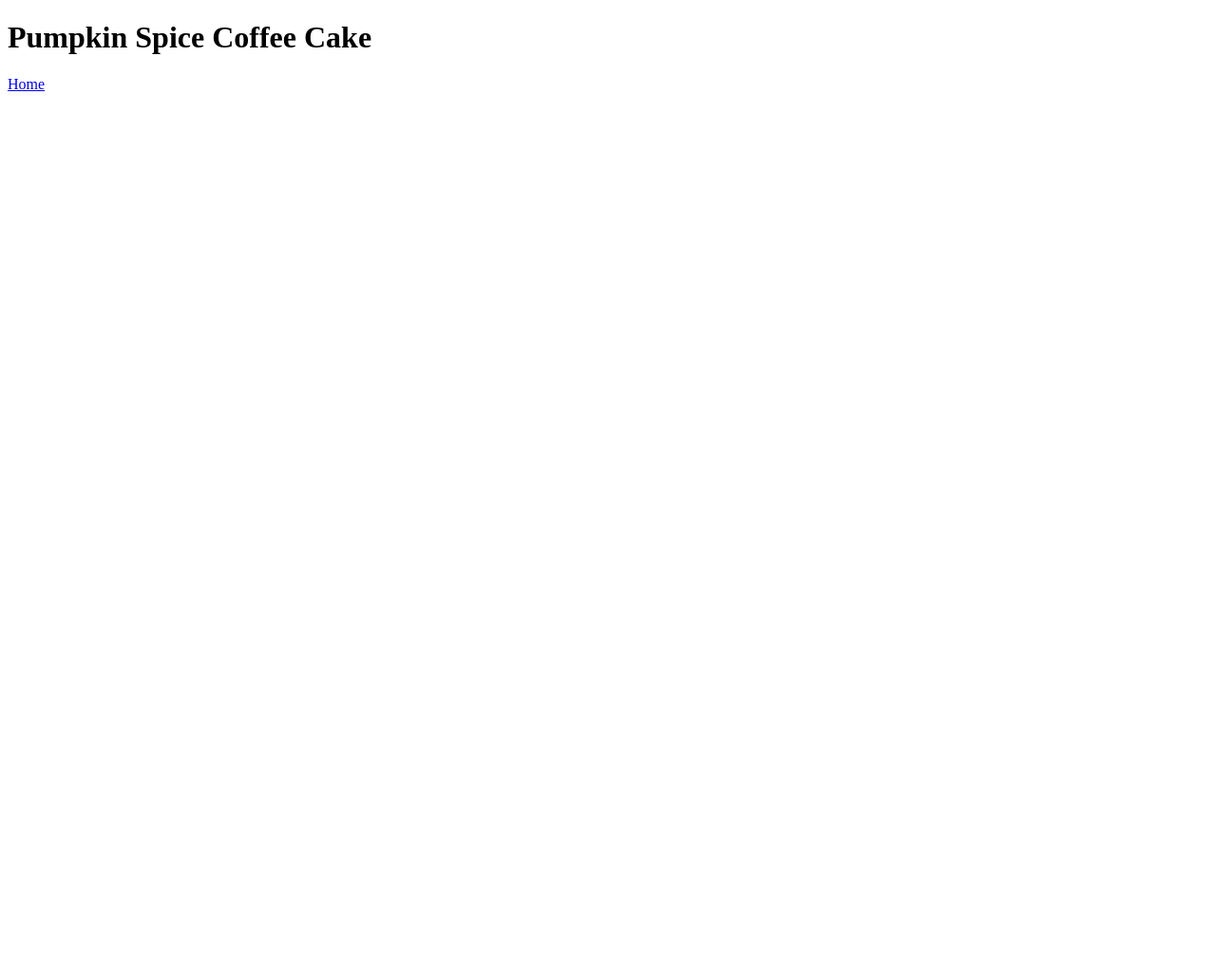
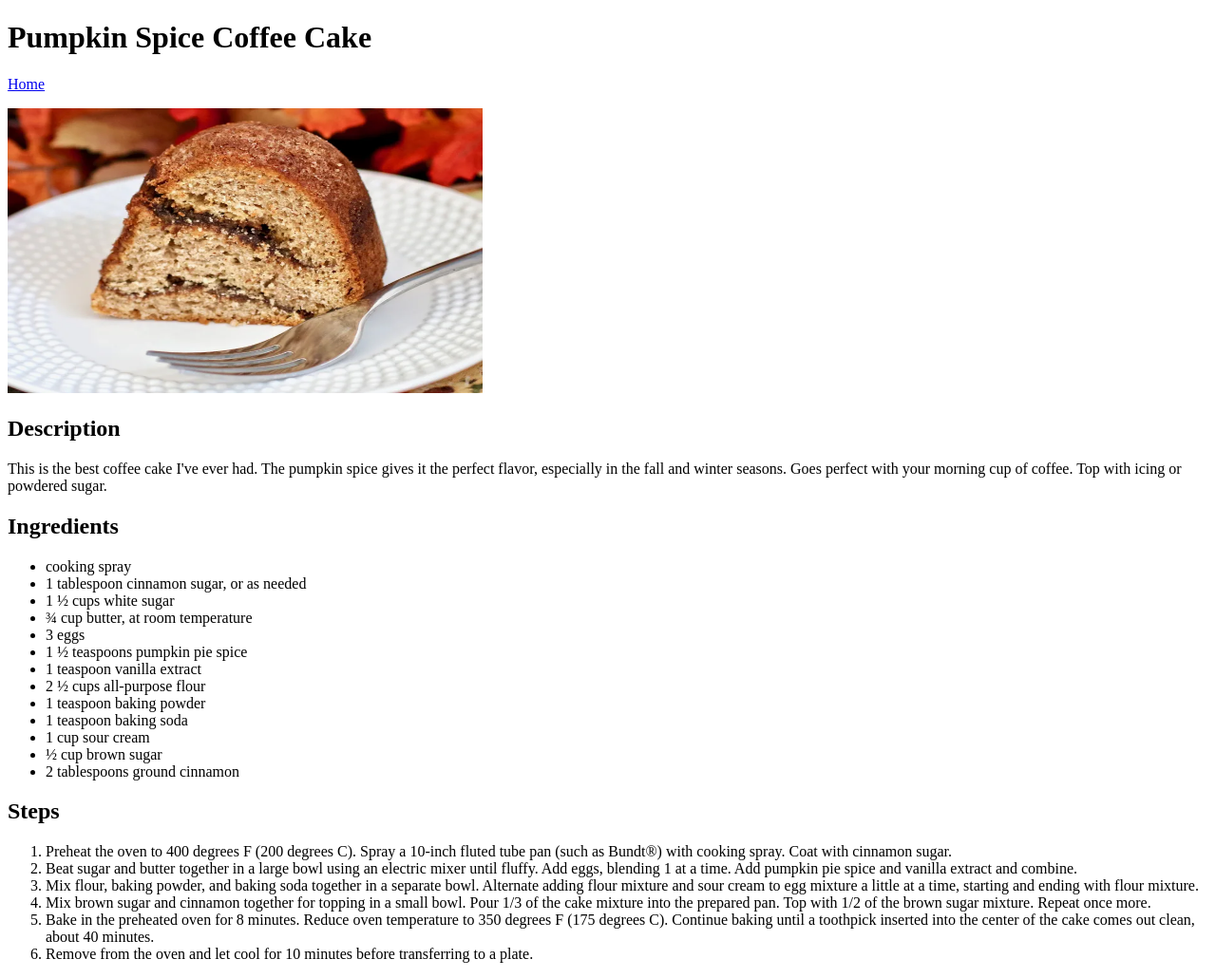
Before and after one commit to Conflictive/odin-recipes, a plain HTML site: page recipes/coffee_cake.html in a window 1280 px wide. Shown: the whole page at 95% size. Before the commit the page ends 800 px from the top, so only its background shows below. Drawn offline with Linux system fonts and the light colour scheme.

Commit message:
Add Pumpkin Spice Coffee Cake recipe with ingredients, steps, and image

```diff
--- a/recipes/coffee_cake.html
+++ b/recipes/coffee_cake.html
@@ -7,6 +7,43 @@
     </head>
     <body>
         <h1>Pumpkin Spice Coffee Cake</h1>
-        <a href="../index.html">Home</a>
+        <p>
+            <a href="../index.html">Home</a>
+        </p>
+
+        <img src="./images/coffeecake.webp" height="300" width="500">
+
+        <h2>Description</h2>
+        <p>This is the best coffee cake I've ever had. The pumpkin spice gives it the perfect flavor, especially in the fall and winter seasons.
+            Goes perfect with your morning cup of coffee. Top with icing or powdered sugar.</p>
+
+        <h2>Ingredients</h2>
+        <ul>
+            <li>cooking spray</li>
+            <li>1 tablespoon cinnamon sugar, or as needed</li>
+            <li>1 ½ cups white sugar</li>
+            <li>¾ cup butter, at room temperature</li>
+            <li>3 eggs</li>
+            <li>1 ½ teaspoons pumpkin pie spice</li>
+            <li>1 teaspoon vanilla extract</li>
+            <li>2 ½ cups all-purpose flour</li>
+            <li>1 teaspoon baking powder</li>
+            <li>1 teaspoon baking soda</li>
+            <li>1 cup sour cream</li>
+            <li>½ cup brown sugar</li>
+            <li>2 tablespoons ground cinnamon</li>
+        </ul>
+
+        <h2>Steps</h2>
+        <ol>
+            <li>Preheat the oven to 400 degrees F (200 degrees C). Spray a 10-inch fluted tube pan (such as Bundt®) with cooking spray. Coat with cinnamon sugar.</li>
+            <li>Beat sugar and butter together in a large bowl using an electric mixer until fluffy. Add eggs, blending 1 at a time. Add pumpkin pie spice and vanilla extract and combine.
+
+            </li>
+            <li>Mix flour, baking powder, and baking soda together in a separate bowl. Alternate adding flour mixture and sour cream to egg mixture a little at a time, starting and ending with flour mixture.</li>
+            <li>Mix brown sugar and cinnamon together for topping in a small bowl. Pour 1/3 of the cake mixture into the prepared pan. Top with 1/2 of the brown sugar mixture. Repeat once more.</li>
+            <li>Bake in the preheated oven for 8 minutes. Reduce oven temperature to 350 degrees F (175 degrees C). Continue baking until a toothpick inserted into the center of the cake comes out clean, about 40 minutes.</li>
+            <li>Remove from the oven and let cool for 10 minutes before transferring to a plate.</li>
+        </ol>
     </body>
 </html>
```
Also changed, not shown: recipes/images/coffeecake.webp (added).
